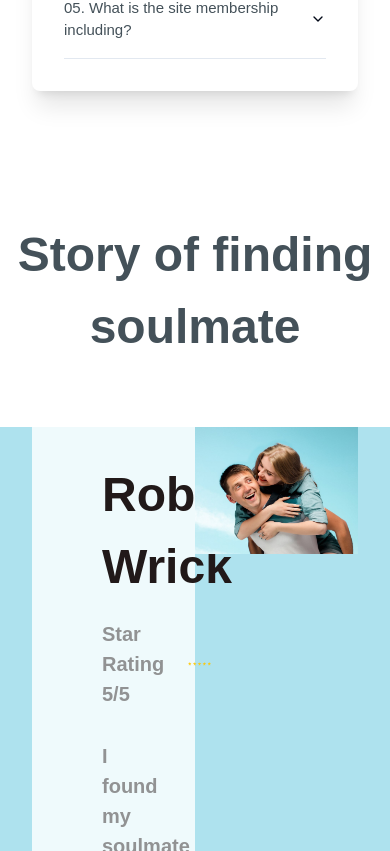
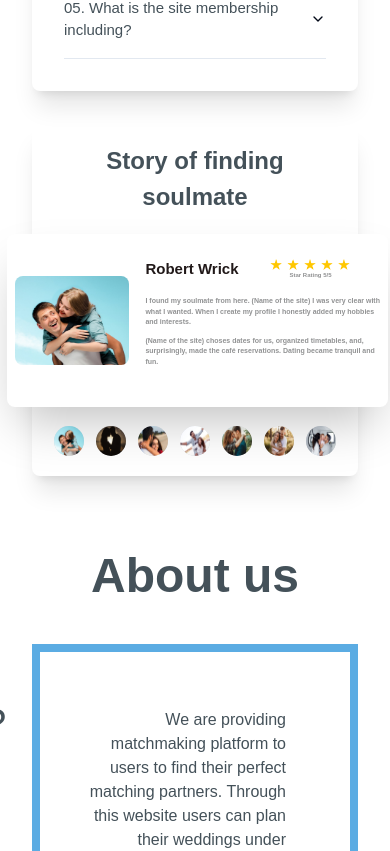
Before and after one commit to SphiriaDigital666/Wedding-Application, a Next.js app: page / in a window 390 px wide. Shown: the part 2273-3124 px from the top of the page. Built offline with nearby package versions, Linux system fonts and the light colour scheme; no server answers; a web font is replaced by a local one.

Commit message:
Feedback section mobile view

```diff
--- a/app/_landingPage/FeedbackComponent.tsx
+++ b/app/_landingPage/FeedbackComponent.tsx
@@ -71,20 +71,35 @@ const FeedbackComponent = () => {
 
   return (
     <div className="">
-      <div className="bg-[#aee2ee]">
-        <div className="container mx-auto">
+      <div className="md:bg-[#aee2ee]">
+        <div className="md:container md:mx-auto">
           <div
-            className={`grid grid-cols-2 gap-0  ${
+            className={`flex md:grid md:grid-cols-2 gap-0  ${
               isAnimating ? 'opacity-0' : 'opacity-100'
             }`}
           >
-            <div className=" bg-[#effafc]">
-              <p className="text-[#211919] text-[48px] font-bold mb-4 mt-8 mx-[70px]">
+            <div className="flex bg-white rounded-lg p-2 shadow-2xl md:bg-[#effafc] gap-4 items-center m-[-45px] md:m-0 md:rounded-none md:shadow-none">
+              <div
+                className={`md:hidden transition-opacity duration-500 ease-in-out w-[250px] ${
+                  isAnimating ? 'opacity-0' : 'opacity-100'
+                }`}
+              >
+                <Image
+                  src={selectedFeedback.imageSrc}
+                  alt="Main Image"
+                  width={400}
+                  height={400}
+                  className="rounded-lg"
+                />
+              </div>
+              <div className="flex flex-col justify-start items-start">
+                <div className="flex md:flex-col mt-4 justify-between gap-8 items-center md:justify-start md:items-start">
+                  <p className="text-[#211919] text-[15px] md:text-[48px] font-bold md:mb-4 md:mt-8 md:mx-[70px]">
                     {selectedFeedback.name}
                   </p>
 
-              <div className="flex items-center gap-6 mx-[70px] mb-8">
-                <p className="text-[#919293] text-[20px] font-bold">
+                  <div className="flex flex-col-reverse md:flex-row items-center md:gap-6 md:mx-[70px] md:mb-8">
+                    <p className="text-[#919293] text-[6px] md:text-[20px] font-bold">
                       Star Rating 5/5
                     </p>
 
@@ -93,20 +108,24 @@ const FeedbackComponent = () => {
                       alt="Main Image"
                       width={152}
                       height={23}
-                  className=""
+                      className="w-[80px] md:w-[200px]"
                     />
                   </div>
+                </div>
 
-              <p className="text-[#919293] text-[20px] font-bold mb-8 mx-[70px]">
+                <div className="mt-4">
+                  <p className="text-[#919293] text-[7px] md:text-[20px] font-bold mb-2 md:mb-8 md:mx-[70px]">
                     {selectedFeedback.paragraph1}
                   </p>
-              <p className="text-[#919293] text-[20px] font-bold mx-[70px] mb-8">
+                  <p className="text-[#919293] text-[7px] md:text-[20px] font-bold md:mx-[70px] mb-8">
                     {selectedFeedback.paragraph2}
                   </p>
                 </div>
+              </div>
+            </div>
 
             <div
-              className={`transition-opacity duration-500 ease-in-out   ${
+              className={`hidden md:block transition-opacity duration-500 ease-in-out   ${
                 isAnimating ? 'opacity-0' : 'opacity-100'
               }`}
             >
@@ -122,7 +141,7 @@ const FeedbackComponent = () => {
         </div>
       </div>
 
-      <div className="flex items-center justify-center mt-8 mb-8">
+      <div className="hidden md:flex items-center justify-center mt-8 mb-8">
         <Image
           src="/landingPage/rating-icons.png"
           alt="Main Image"
@@ -132,20 +151,20 @@ const FeedbackComponent = () => {
         />
       </div>
 
-      <div className="flex items-center justify-center md:gap-8 bg-[#d0dfe2] py-10">
+      <div className="flex items-center justify-center md:gap-8 md:bg-[#d0dfe2] md:py-10 mt-16 gap-3">
         {feedbackData.map((feedback, index) => (
           <div
             key={index}
             onClick={() => handleImageClick(index)}
             className="transition-opacity duration-500 ease-in-out opacity-100 hover:opacity-80 cursor-pointer"
           >
-            <div className="h-[50px] w-[50px] md:h-[130px] md:w-[130px] bg-gray-300 rounded-full flex items-center justify-center border-4 border-[#5BACE3]">
+            <div className="h-[30px] w-[30px] md:h-[130px] md:w-[130px] bg-gray-300 rounded-full flex items-center justify-center md:border-4 md:border-[#5BACE3]">
               <Image
                 src={feedback.imageSrc}
                 alt={`feedback image ${index + 1}`}
                 width={300}
                 height={300}
-                className="md:h-[120px] md:w-[120px] rounded-full"
+                className="w-[30px] h-[30px] md:h-[120px] md:w-[120px] rounded-full"
               />
             </div>
           </div>
--- a/app/page.tsx
+++ b/app/page.tsx
@@ -11,7 +11,7 @@ import FeedbackComponent from './_landingPage/FeedbackComponent';
 
 export default function Home() {
   return (
-    <div className="overflow-hidden">
+    <div className="">
       <div className="flex flex-col md:relative">
         <Carousel />
       </div>
@@ -229,18 +229,20 @@ export default function Home() {
                 FAQ s of Wedding Site?
               </p>
             </div>
-
             <Accordion />
           </div>
         </div>
       </section>
 
       <section>
-        <p className="text-[#445159] text-[48px] font-bold text-center mb-16 mt-32">
-          Story of finding soulmate
-        </p>
-
-        <FeedbackComponent />
+        <div className=" bg-white rounded-lg shadow-xl m-8 p-5">
+          <p className="text-[#445159] text-[24px] md:text-[48px] font-bold text-center mb-16 md:mb-16 md:mt-32">
+            Story of finding soulmate
+          </p>
+          <div>
+            <FeedbackComponent />
+          </div>
+        </div>
       </section>
 
       <section>
```
Lines whose indentation alone changed are shown as unchanged.
